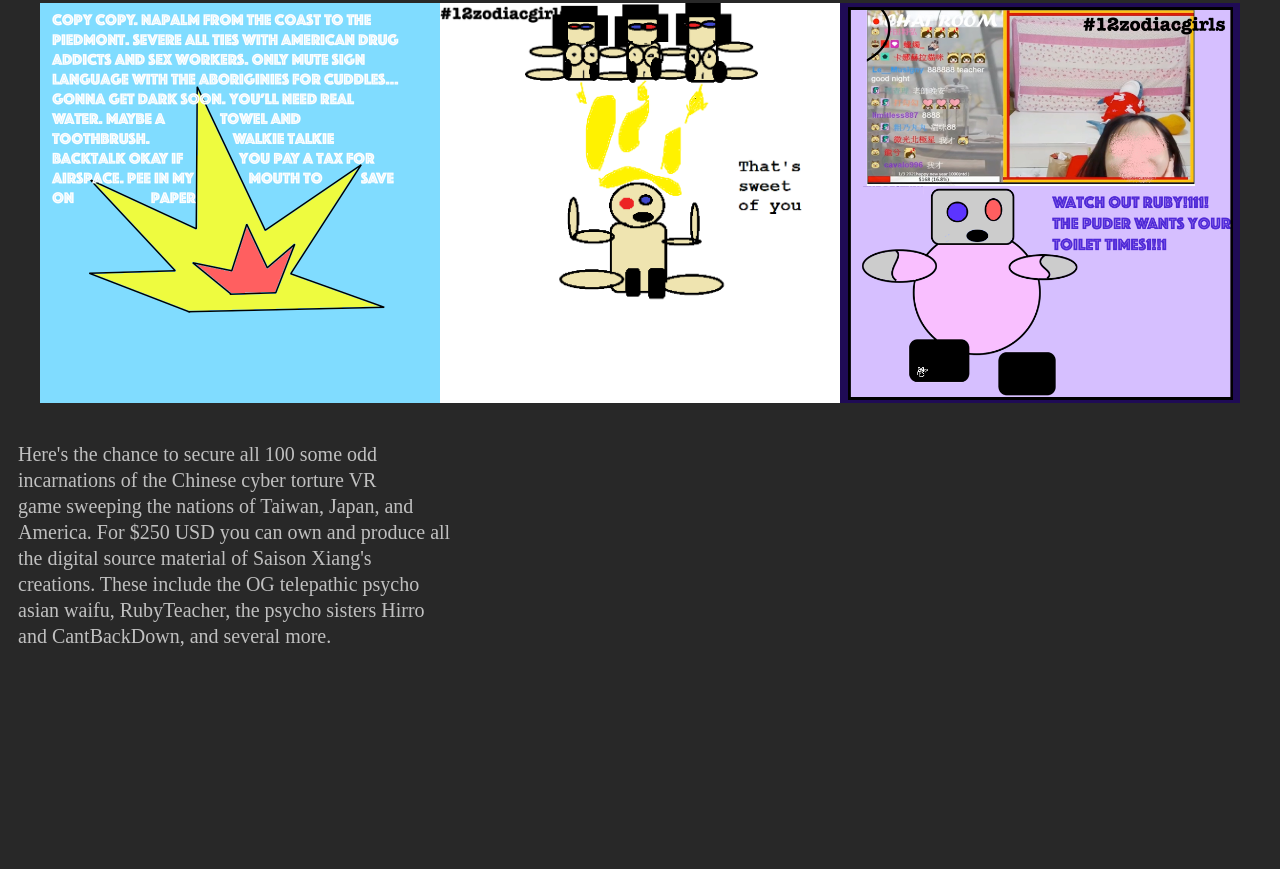
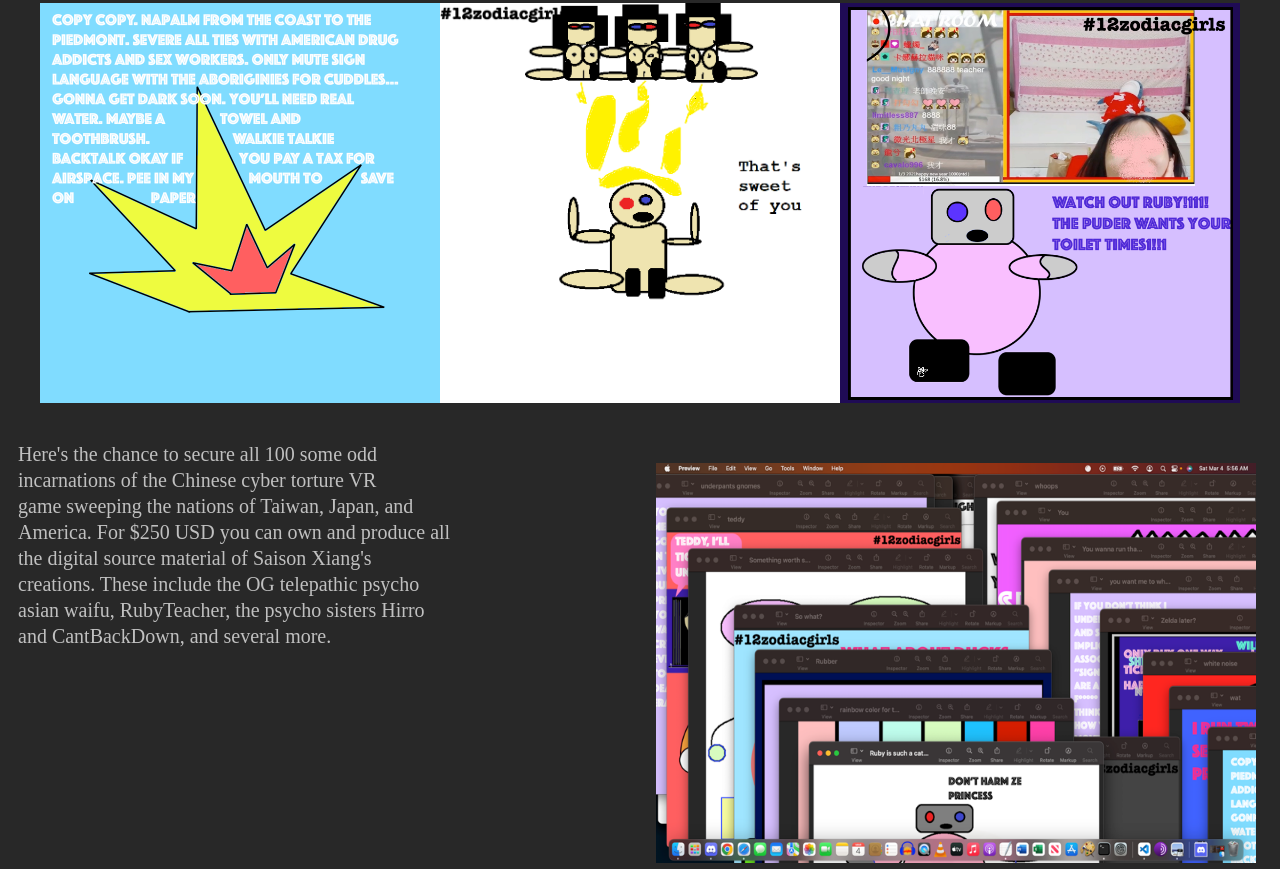
Before and after one commit to saisonxiang/waifuworks, a plain HTML site: page rubysaga.html in a window 1280 px wide. Shown: the part 399-1268 px from the top of the page. Before the commit the page ends 1138 px from the top, so only its background shows below. Drawn offline with Linux system fonts and the light colour scheme; a script that the page names is missing; a web font is replaced by a local one.

Commit message:
Update rubysaga.html

```diff
--- a/rubysaga.html
+++ b/rubysaga.html
@@ -106,5 +106,14 @@ alt="(- _ -) zzz.com" width="400" height="400"><img src="t( -_- t ).png" alt="t(
     }
     initPayPalButton();
   </script>
+
+
+      </div>
+  <div class="column">
+     <p style="text-align:center;"><img src="(◕◕✿)ORLY.png" alt="(◕◕✿)ORLY.com" width="600" height="400"></p>
+  </div>
+</div>
+
+
 </body>
 </html>
```
